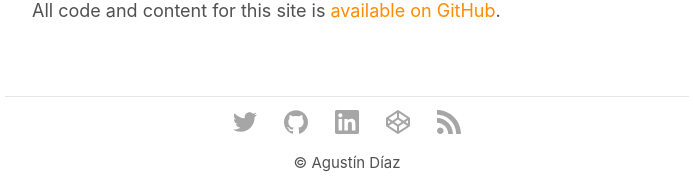
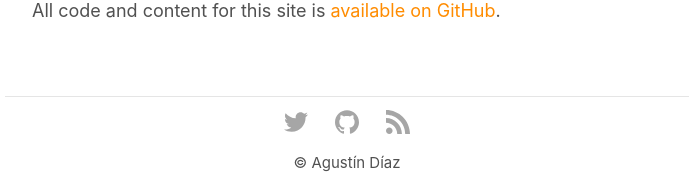
Before and after one commit to HiroAgustin/adiaz.uy-legacy, a Jekyll site: the page built from about.md, in a window 1280 px wide. Shown: the part 914-1104 px from the top of the page, without its empty margins (293-986 px from the left). Built offline with Jekyll 4.4.1, drawn with Linux system fonts in a browser that asks for light colours; nearby versions of some CDN libraries.

Commit message:
Remove some footer icons

```diff
--- a/_includes/Footer.html
+++ b/_includes/Footer.html
@@ -22,26 +22,6 @@
         </a>
       </li>
       <li class="SocialNav__Item">
-        <a class="SocialNav__Link SocialNav__Link--LinkedIn"
-           href="https://www.linkedin.com/in/HiroAgustin/en/"
-           rel="noopener noreferrer"
-           target="_blank"
-           title="Linkedin"
-        >
-          {% include icon-linkedin.html %}
-        </a>
-      </li>
-      <li class="SocialNav__Item">
-        <a class="SocialNav__Link SocialNav__Link--CodePen"
-           href="https://codepen.io/HiroAgustin/"
-           rel="noopener noreferrer"
-           target="_blank"
-           title="CodePen"
-        >
-          {% include icon-codepen.html %}
-        </a>
-      </li>
-      <li class="SocialNav__Item">
         <a class="SocialNav__Link SocialNav__Link--RSS"
            href="/atom.xml"
            rel="noopener noreferrer"
--- a/_includes/icon-codepen.html
+++ /dev/null
@@ -1,4 +0,0 @@
-<svg role="img" aria-labelledby="simpleicons-codepen-icon" viewBox="0 0 24 24" xmlns="http://www.w3.org/2000/svg" width="24" height="24">
-  <title id="simpleicons-codepen-icon">CodePen icon</title>
-  <path d="M24 8.182l-.018-.087-.017-.05c-.01-.024-.018-.05-.03-.075-.003-.018-.015-.034-.02-.05l-.035-.067-.03-.05-.044-.06-.046-.045-.06-.045-.046-.03-.06-.044-.044-.04-.015-.02L12.58.19c-.347-.232-.796-.232-1.142 0L.453 7.502l-.015.015-.044.035-.06.05-.038.04-.05.056-.037.045-.05.06c-.02.017-.03.03-.03.046l-.05.06-.02.06c-.02.01-.02.04-.03.07l-.01.05C0 8.12 0 8.15 0 8.18v7.497c0 .044.003.09.01.135l.01.046c.005.03.01.06.02.086l.015.05c.01.027.016.053.027.075l.022.05c0 .01.015.04.03.06l.03.04c.015.01.03.04.045.06l.03.04.04.04c.01.013.01.03.03.03l.06.042.04.03.01.014 10.97 7.33c.164.12.375.163.57.163s.39-.06.57-.18l10.99-7.28.014-.01.046-.037.06-.043.048-.036.052-.058.033-.045.04-.06.03-.05.03-.07.016-.052.03-.077.015-.045.03-.08v-7.5c0-.05 0-.095-.016-.14l-.014-.045.044.003zm-11.99 6.28l-3.65-2.44 3.65-2.442 3.65 2.44-3.65 2.44zm-1.034-6.674l-4.473 2.99L2.89 8.362l8.086-5.39V7.79zm-6.33 4.233l-2.582 1.73V10.3l2.582 1.726zm1.857 1.25l4.473 2.99v4.82L2.89 15.69l3.618-2.417v-.004zm6.537 2.99l4.474-2.98 3.613 2.42-8.087 5.39v-4.82zm6.33-4.23l2.583-1.72v3.456l-2.583-1.73zm-1.855-1.24L13.042 7.8V2.97l8.085 5.39-3.612 2.415v.003z"/>
-</svg>
--- a/_includes/icon-linkedin.html
+++ /dev/null
@@ -1,4 +0,0 @@
-<svg role="img" aria-labelledby="simpleicons-linkedin-icon" viewBox="0 0 24 24" xmlns="http://www.w3.org/2000/svg" width="24" height="24">
-  <title id="simpleicons-linkedin-icon">LinkedIn icon</title>
-  <path d="M20.447 20.452h-3.554v-5.569c0-1.328-.027-3.037-1.852-3.037-1.853 0-2.136 1.445-2.136 2.939v5.667H9.351V9h3.414v1.561h.046c.477-.9 1.637-1.85 3.37-1.85 3.601 0 4.267 2.37 4.267 5.455v6.286zM5.337 7.433c-1.144 0-2.063-.926-2.063-2.065 0-1.138.92-2.063 2.063-2.063 1.14 0 2.064.925 2.064 2.063 0 1.139-.925 2.065-2.064 2.065zm1.782 13.019H3.555V9h3.564v11.452zM22.225 0H1.771C.792 0 0 .774 0 1.729v20.542C0 23.227.792 24 1.771 24h20.451C23.2 24 24 23.227 24 22.271V1.729C24 .774 23.2 0 22.222 0h.003z"/>
-</svg>
```
